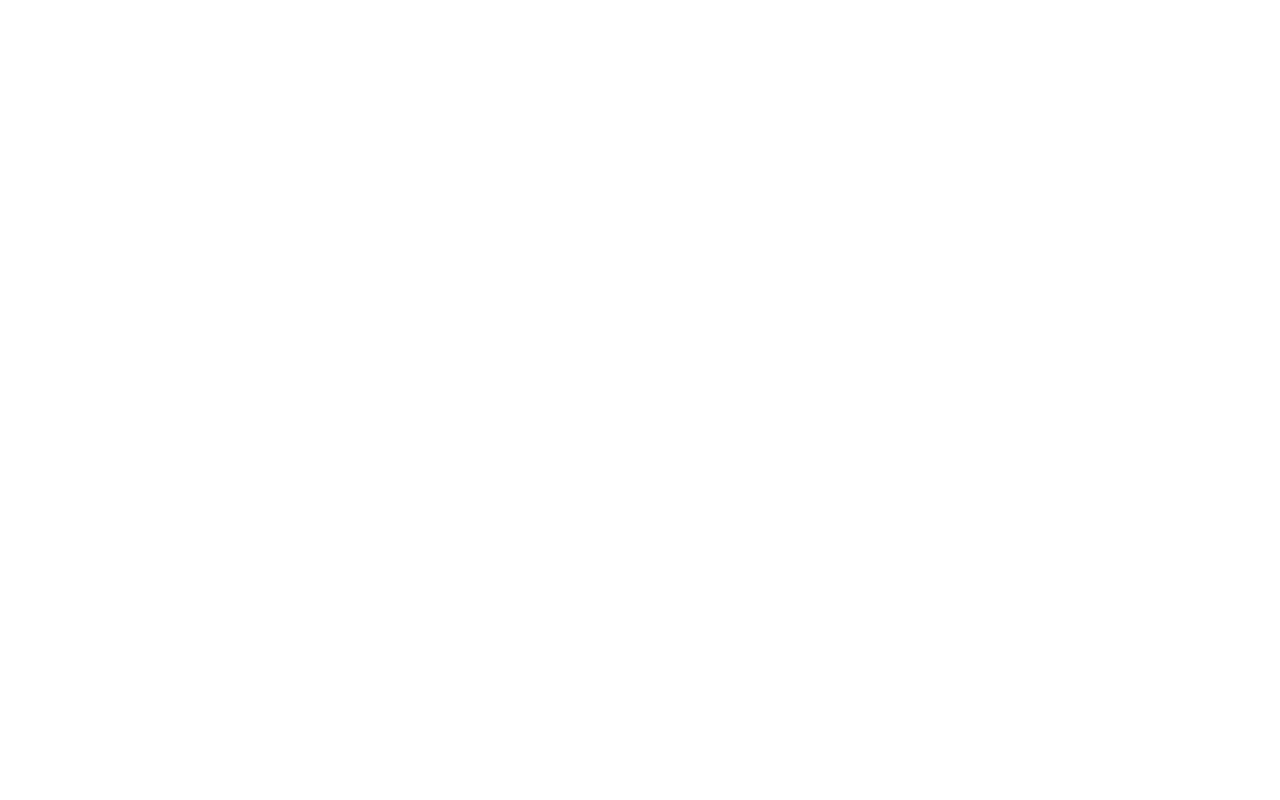
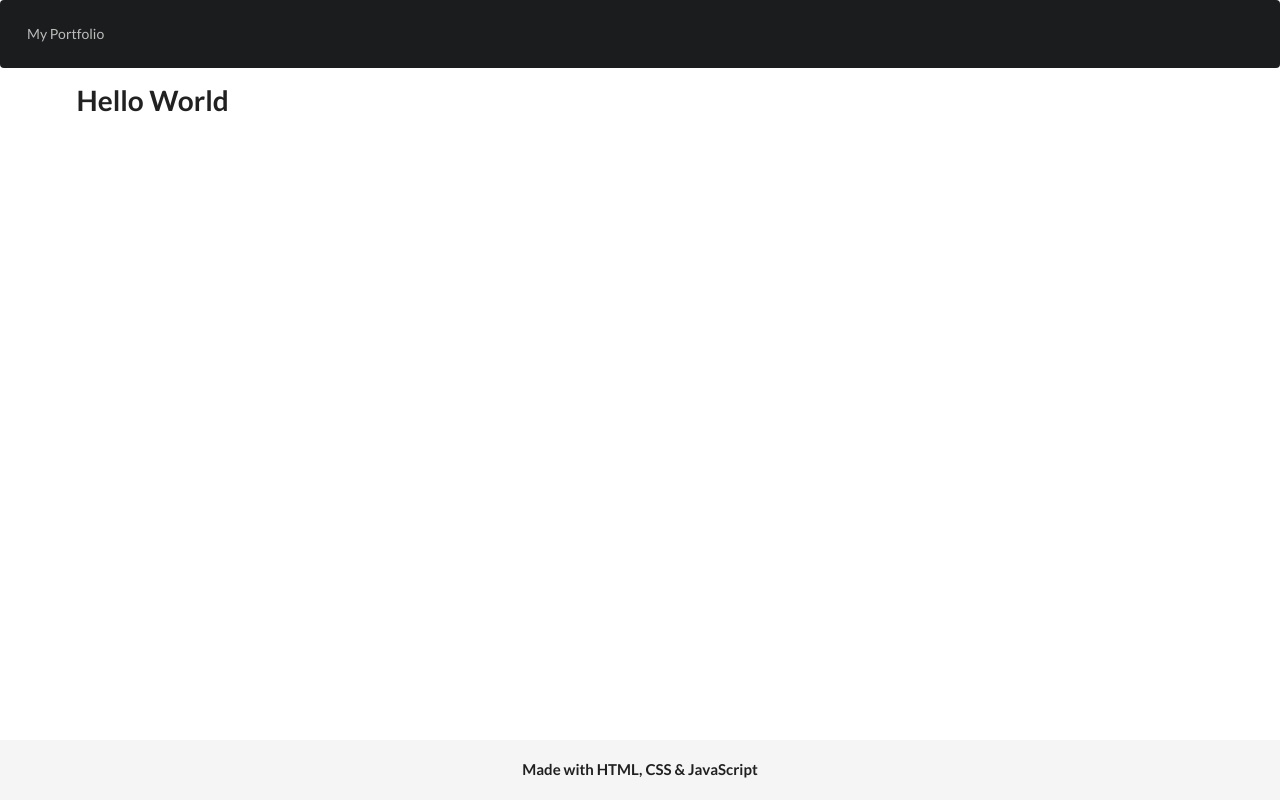
Before and after one commit to 1CIM/code_along_port, a website: page index.html in a window 1280 px wide. Drawn offline with nearby package versions, Linux system fonts and the light colour scheme.

Commit message:
Add header, startPage and footer functions Add link to Semantic UI

```diff
--- a/css/style.css
+++ b/css/style.css
@@ -0,0 +1,12 @@
+footer {
+  position: fixed;
+  bottom: 0;
+  width: 100%;
+  height: 60px;
+  padding-top: 20px;
+  padding-bottom: 20px;
+  background-color: #f5f5f5;
+  margin-bottom: 0;
+  margin-top: 0;
+  text-align: center;
+}
--- a/index.html
+++ b/index.html
@@ -4,6 +4,9 @@
   <meta charset="UTF-8">
   <meta http-equiv="X-UA-Compatible" content="IE=edge">
   <meta name="viewport" content="width=device-width, initial-scale=1.0">
+  <script src="https://cdnjs.cloudflare.com/ajax/libs/jquery/3.5.1/jquery.min.js"></script>
+  <link rel="stylesheet" href="https://cdn.jsdelivr.net/npm/semantic-ui@2.4.2/dist/semantic.min.css">
+  <script src="https://cdn.jsdelivr.net/npm/semantic-ui@2.4.2/dist/semantic.min.js"></script>
   <link rel="stylesheet" href="./css/style.css">
   <title>Vanilla JS Portfolio</title>
 </head>
--- a/js/app.js
+++ b/js/app.js
@@ -0,0 +1,38 @@
+const root = document.getElementById('root')
+
+const header = () => {
+  let headerContainer = document.createElement('div')
+  headerContainer.classList.add('ui', 'inverted', 'segment')
+  let nav = document.createElement('nav')
+  nav.classList.add('ui', 'inverted', 'secondary', 'menu')
+  let headerContent = document.createElement('a')
+  headerContent.classList.add('item')
+  headerContent.innerText = 'My Portfolio'
+
+  nav.appendChild(headerContent) // put header in the nav
+  headerContainer.appendChild(nav)
+  root.appendChild(headerContainer) // puts nav in the root
+}
+
+const startPage = () => {
+  let startPageContainer = document.createElement('div')
+  startPageContainer.classList.add('ui', 'container')
+  let content = document.createElement('h1')
+  content.innerText = 'Hello World'
+
+  startPageContainer.appendChild(content)
+  root.appendChild(startPageContainer)
+}
+
+const footer = () => {
+  let footer = document.createElement('footer')
+  footer.innerHTML = '<h4>Made with HTML, CSS & JavaScript</h4>'
+  // same as above
+  root.appendChild(footer)
+}
+
+document.addEventListener('DOMContentLoaded', () => {
+  header()
+  startPage()
+  footer()
+})
```
